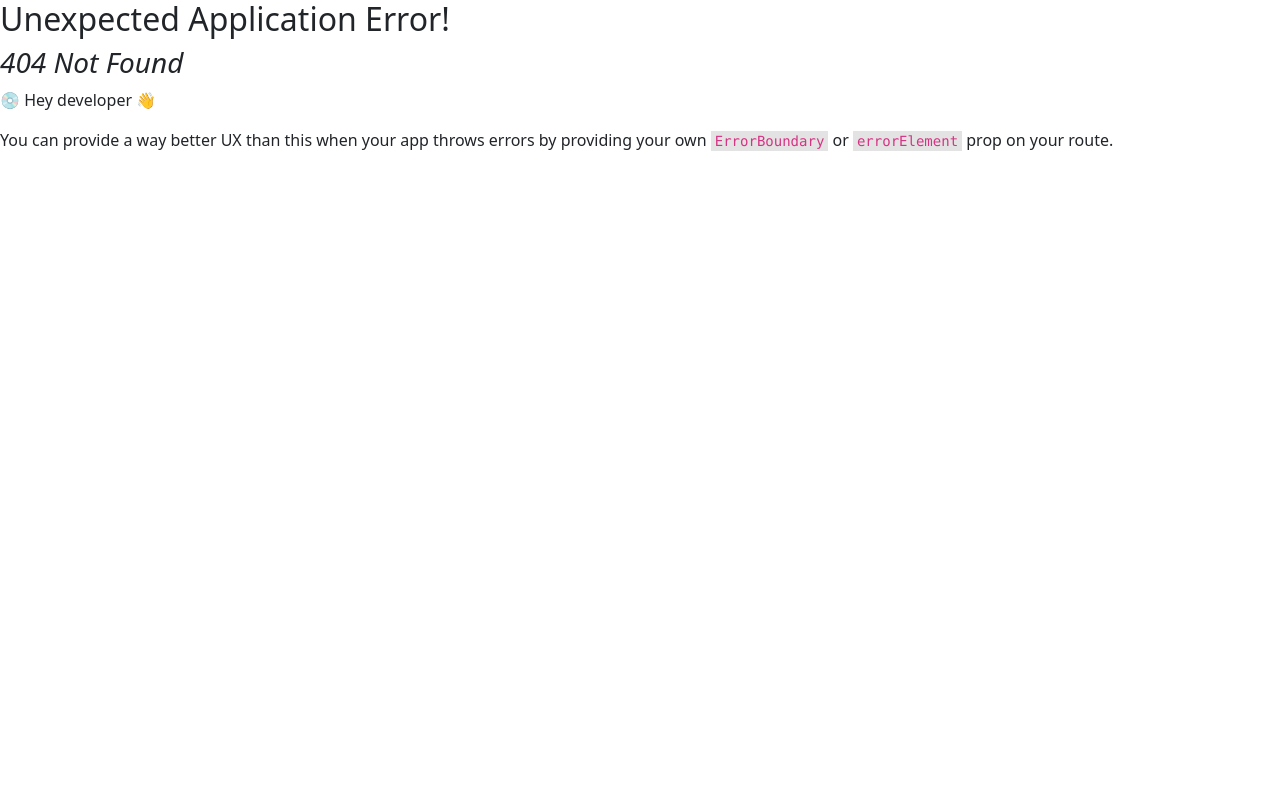
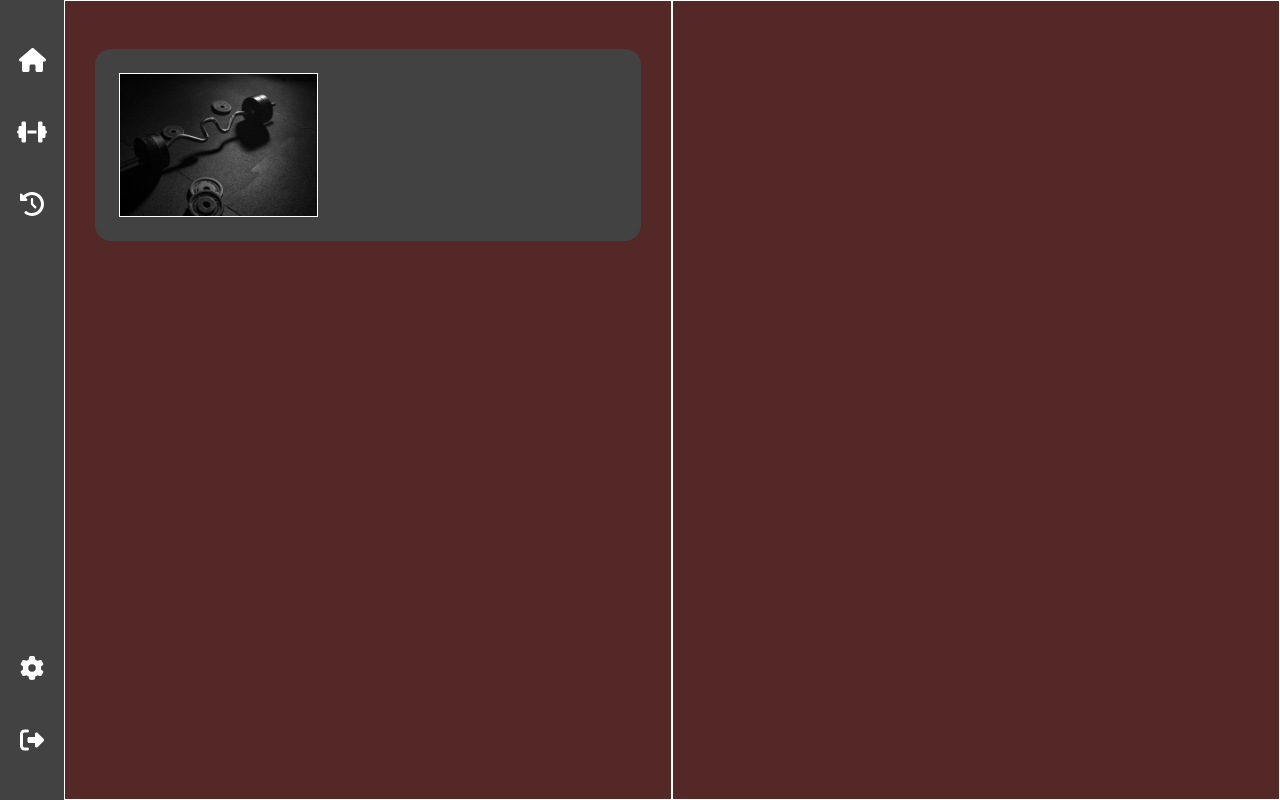
Before and after one commit to emrekrn/workout-planner-frontend, a React (Vite) app: page /my-workouts in a window 1280 px wide. Before the commit this address had no page. Built offline with nearby package versions, Linux system fonts and the light colour scheme.

Commit message:
Workoutpage has been created. Basic workout component has been created.

```diff
--- /dev/null
+++ b/src/components/Workout/Workout.tsx
@@ -0,0 +1,15 @@
+import React from 'react';
+import './workout.scss';
+import workoutImg from '../../images/workout-placeholder.jpg';
+
+const Workout = () => {
+	return (
+		<div className='workout-card bg-secondary d-flex align-items-center'>
+			<div className='workout-image-container'>
+				<img className='workout-image' src={workoutImg} />
+			</div>
+		</div>
+	);
+};
+
+export default Workout;
--- /dev/null
+++ b/src/components/Workout/workout.scss
@@ -0,0 +1,18 @@
+.workout-card {
+	width: 90%;
+	min-height: 12rem;
+	border-radius: 1rem;
+	padding: 1.5rem;
+
+	.workout-image-container {
+		width: 40%;
+		height: 100%;
+		border: 1px solid white;
+
+		.workout-image {
+			width: 100%;
+			height: 100%;
+			object-fit: cover;
+		}
+	}
+}
--- a/src/pages/StartPage/StartPage.tsx
+++ b/src/pages/StartPage/StartPage.tsx
@@ -3,13 +3,16 @@ import './startPage.scss';
 
 import MobileNav from '../../components/MobileNav/MobileNav';
 import DesktopNav from '../../components/DesktopNav/DesktopNav';
+import { Outlet } from 'react-router-dom';
 
 const StartPage = () => {
 	return (
 		<div className='start-page d-sm-flex'>
 			<MobileNav />
 			<DesktopNav />
-			<div className='content-field bg-primary'>test</div>
+			<div className='content-field bg-primary'>
+				<Outlet />
+			</div>
 		</div>
 	);
 };
--- /dev/null
+++ b/src/pages/WorkoutsPage/WorkoutsPage.tsx
@@ -0,0 +1,16 @@
+import React from 'react';
+import './workoutPage.scss';
+import Workout from '../../components/Workout/Workout';
+
+const WorkoutsPage = () => {
+	return (
+		<div className='workout-page d-flex'>
+			<div className='workout-cards-field d-flex flex-column align-items-center pt-5'>
+				<Workout />
+			</div>
+			<div className='workout-details-field'></div>
+		</div>
+	);
+};
+
+export default WorkoutsPage;
--- /dev/null
+++ b/src/pages/WorkoutsPage/workoutPage.scss
@@ -0,0 +1,11 @@
+.workout-page {
+	background: rgba(255, 0, 0, 0.176);
+	height: 100%;
+
+	.workout-cards-field,
+	.workout-details-field {
+		width: 50%;
+		border: 1px solid white;
+		height: 100%;
+	}
+}
```
Also changed, not shown: src/router.tsx (+8 -1 lines), src/images/workout-placeholder.jpg (added).
